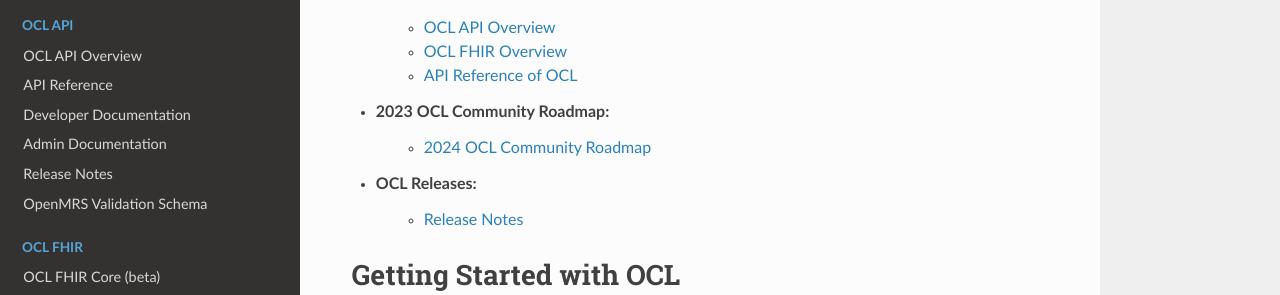
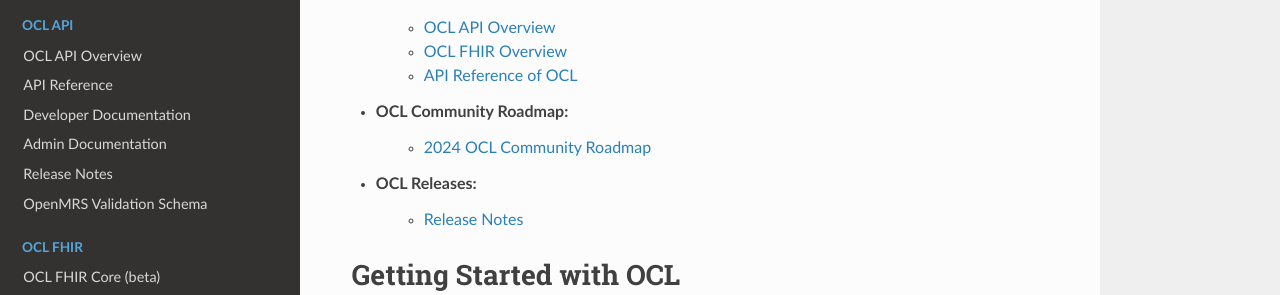
Before and after one commit to OpenConceptLab/ocl-docs, a Sphinx documentation site: the page built from docs/source/index.rst, in a window 1280 px wide and 900 px high, scrolled down 349 px. Shown: the part 156-451 px from the top of the window. Built offline with Sphinx 7.4.7 and the Read the Docs theme 3.1.0, drawn with Linux system fonts in a browser that asks for light colours.

Commit message:
Update index.rst

```diff
--- a/docs/source/index.rst
+++ b/docs/source/index.rst
@@ -12,7 +12,7 @@
    * :doc:`OCL API Overview</oclapi/overview>`
    * :doc:`OCL FHIR Overview</oclfhir/overview>`
    * :doc:`API Reference of OCL</oclapi/apireference/index>`
-* **2023 OCL Community Roadmap:**
+* **OCL Community Roadmap:**
     * `2024 OCL Community Roadmap <https://openconceptlab.org/2024-ocl-community-roadmap/>`_
 * **OCL Releases:**
    * :doc:`Release Notes </oclapi/releases>`
```
